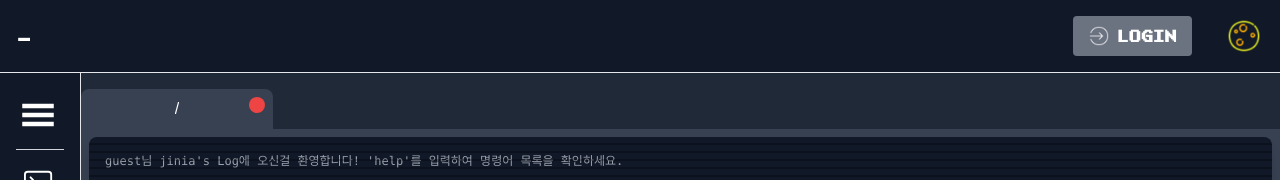
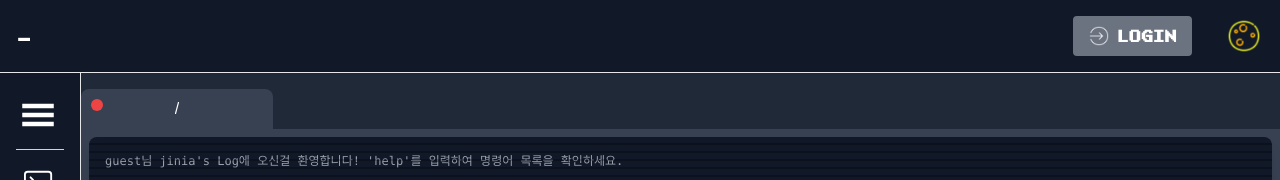
Before and after one commit to jinia91/blog-front, a Next.js app: page / in a window 1280 px wide. Shown: the top 180 px of the page. Built offline with nearby package versions, Linux system fonts and the light colour scheme; no server answers; a web font is replaced by a local one.

Commit message:
탭 닫기 수정

```diff
--- a/app/(layout)/(components)/(tap-system)/tab-item.tsx
+++ b/app/(layout)/(components)/(tap-system)/tab-item.tsx
@@ -78,9 +78,13 @@ export function TabItem ({ tab, index, isSelected, onDragStart, onDrop }: {
         onClick={() => {
           closeTab(index)
         }}
-        className="absolute top-0 right-0 bg-red-500 hover:bg-red-600 text-white rounded-full flex items-center justify-center w-4 h-4"
-        style={{ transform: 'translate(-50%, 50%)' }}
-      />
+        className="absolute bottom-6 left-4 flex items-center justify-center hover:opacity-100 group"
+        style={{ transform: 'translate(-50%, 50%)', width: '30px', height: '30px' }}
+      >
+        <div className="bg-red-500 hover:bg-red-600 rounded-full w-3 h-3 flex items-center justify-center">
+          <span className="text-gray-600 text-xs opacity-0 group-hover:opacity-100">X</span>
+        </div>
+      </button>
     </div>
   )
 }
```
